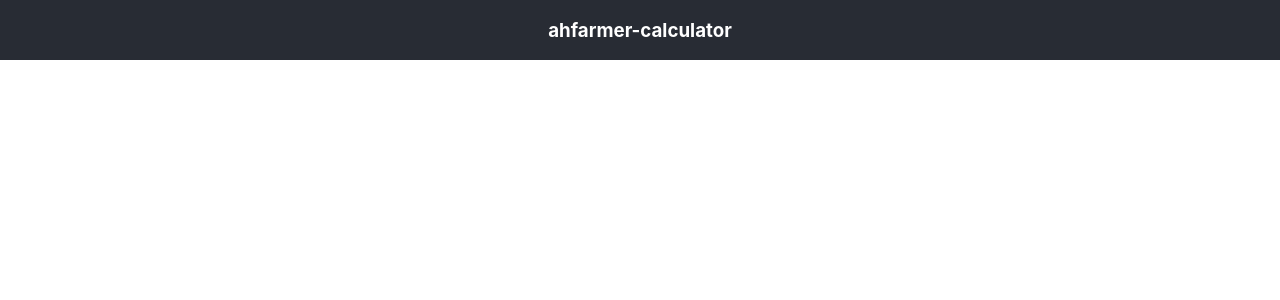
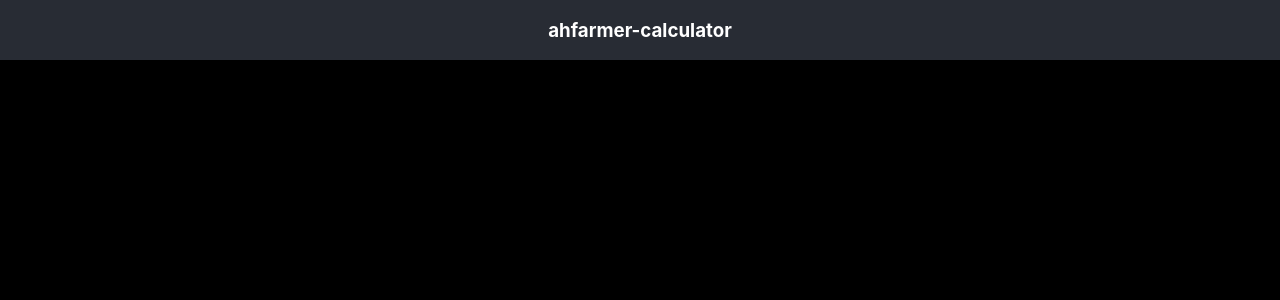
Before and after one commit to sgtao/functional-ahfarmer-calculator, a React (Create React App) app: page / in a window 1280 px wide. Shown: the top 300 px of the page. Built offline with nearby package versions, Linux system fonts and the light colour scheme.

Commit message:
update src/App.css for styling like original

```diff
--- /dev/null
+++ b/public/index.css
@@ -0,0 +1,50 @@
+html {
+  height: 100%;
+  font-size: 10px;
+}
+
+body {
+  background-color: black;
+  margin: 0;
+  padding: 0;
+  font-family: sans-serif;
+  height: 100%;
+}
+
+#root {
+  height: 100%;
+}
+
+body .github-fork-ribbon:before {
+  background-color: #333;
+}
+
+@media screen and (max-width: 400px) {
+  .github-fork-ribbon {
+    display: none;
+  }
+}
+
+@media (min-width: 400px) and (min-height: 400px) {
+  html {
+    font-size: 20px;
+  }
+}
+
+@media (min-width: 500px) and (min-height: 500px) {
+  html {
+    font-size: 30px;
+  }
+}
+
+@media (min-width: 600px) and (min-height: 600px) {
+  html {
+    font-size: 40px;
+  }
+}
+
+@media (min-width: 800px) and (min-height: 800px) {
+  html {
+    font-size: 50px;
+  }
+}
--- a/public/index.html
+++ b/public/index.html
@@ -25,6 +25,7 @@
       Learn how to configure a non-root public URL by running `npm run build`.
     -->
     <title>ahfarmer-calculator</title>
+    <link rel="stylesheet" href="index.css">
   </head>
   <body>
     <noscript>You need to enable JavaScript to run this app.</noscript>
--- a/src/App.css
+++ b/src/App.css
@@ -11,3 +11,10 @@
   font-size: 2vmin;
   color: white;
 }
+
+.component-app {
+  display: flex;
+  flex-direction: column;
+  flex-wrap: wrap;
+  height: 100%;
+}
--- a/src/App.js
+++ b/src/App.js
@@ -7,6 +7,7 @@ function App() {
       <header className="App-header">
         <h3>{appName}</h3>
       </header>
+      <div class="component-app">app area</div>
     </div>
   );
 }
```
